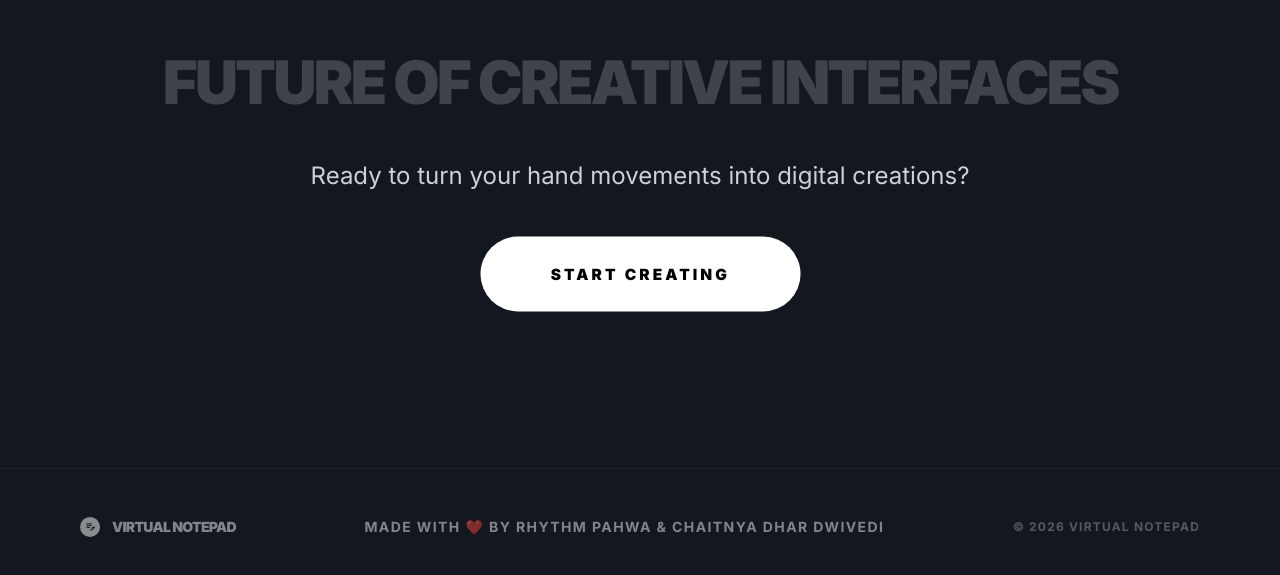
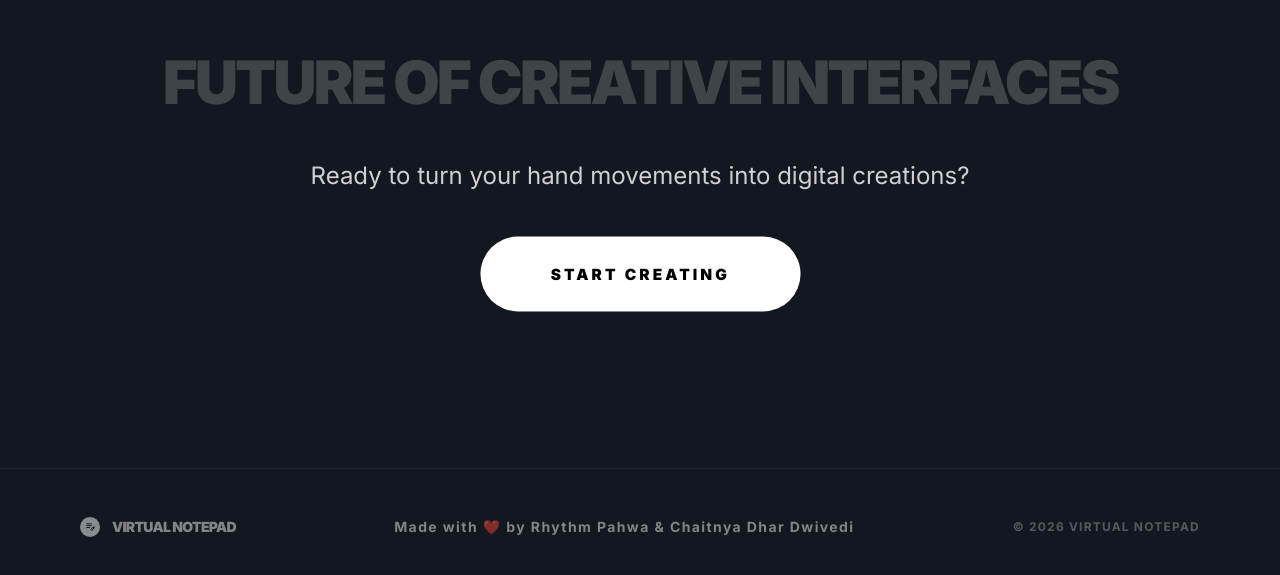
Before and after one commit to RhythmPahwa14/Virtual-Notepad, a website: page web/index.html in a window 1280 px wide. Shown: the part 2784-3359 px from the top of the page. Drawn offline with nearby package versions, Linux system fonts and the light colour scheme; a web font is replaced by a local one.

Commit message:
Update index.html

```diff
--- a/web/index.html
+++ b/web/index.html
@@ -211,7 +211,7 @@
 </div>
 <span class="font-black tracking-tighter text-sm uppercase">Virtual Notepad</span>
 </div>
-        <p class="text-sm font-bold tracking-widest uppercase opacity-50">Made with ❤️ by <a class="hover:text-primary transition-colors" href="https://github.com/RhythmPahwa14" target="_blank" rel="noopener noreferrer">Rhythm Pahwa</a> &amp; <a class="hover:text-primary transition-colors" href="https://github.com/ChaitnyaDwivedi" target="_blank" rel="noopener noreferrer">Chaitnya Dhar Dwivedi</a></p>
+        <p class="text-sm font-bold tracking-widest opacity-50">Made with ❤️ by <a class="hover:text-primary transition-colors" href="https://github.com/RhythmPahwa14" target="_blank" rel="noopener noreferrer">Rhythm Pahwa</a> &amp; <a class="hover:text-primary transition-colors" href="https://github.com/ChaitnyaDwivedi" target="_blank" rel="noopener noreferrer">Chaitnya Dhar Dwivedi</a></p>
 <p class="text-xs font-bold tracking-widest uppercase opacity-30">© 2026 VIRTUAL NOTEPAD</p>
 </div>
 </footer>
```
